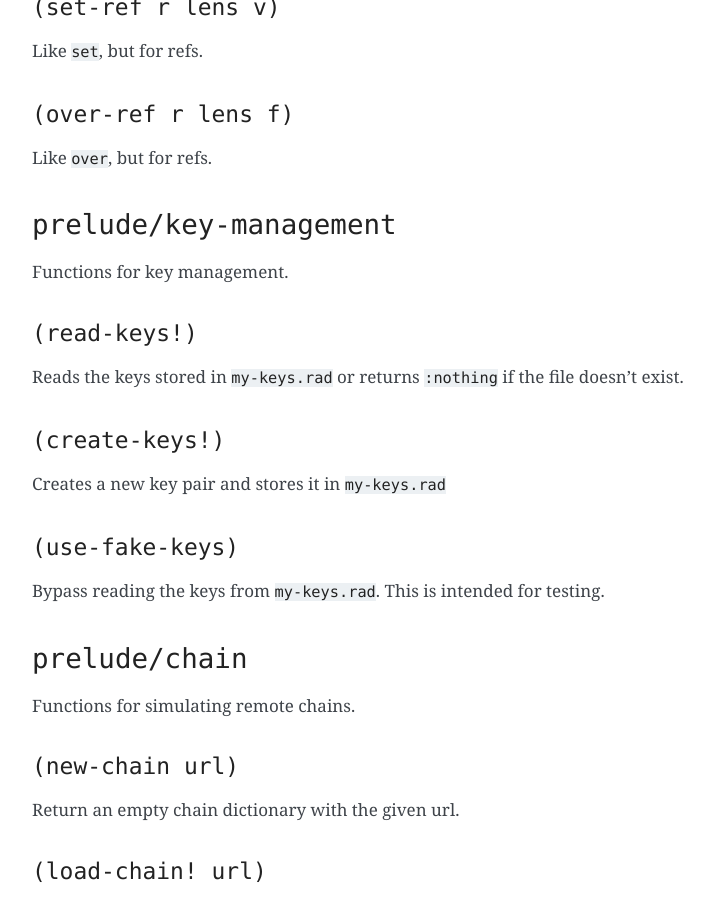
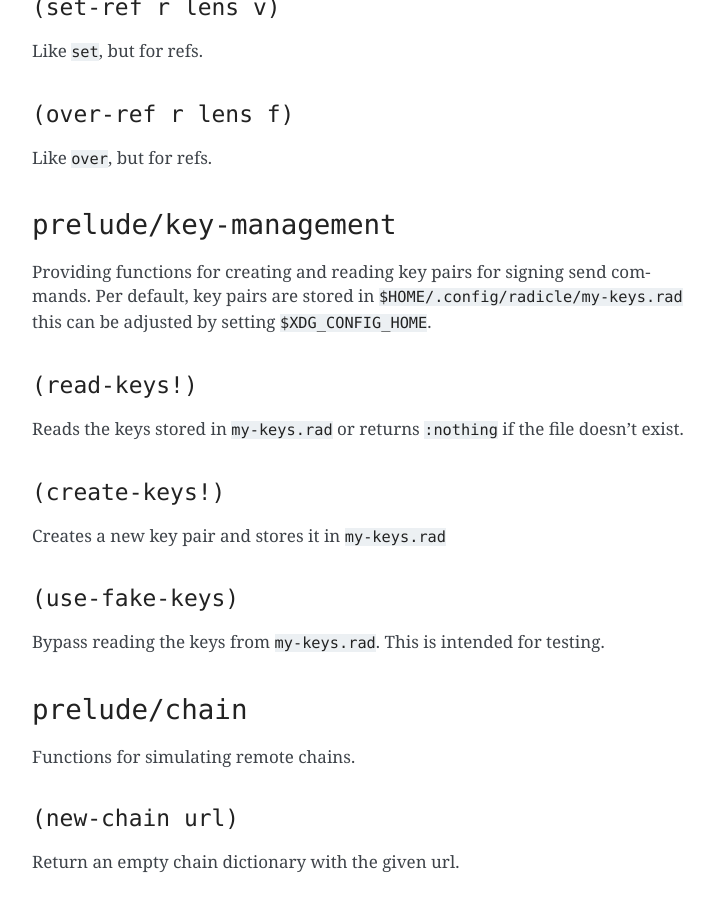
Before and after one commit to radicle-dev/radicle-alpha, a Sphinx documentation site: the page built from docs/source/reference.rst, in a window 1280 px wide and 900 px high, scrolled down 23479 px. Shown: the whole window, without its empty margins (388-1102 px from the left). Built offline with Sphinx 7.4.7, drawn with Linux system fonts in a browser that asks for light colours; pages that are not in the unit, such as notebooks, are missing from menus.

Commit message:
Update doc strings for key management

```diff
--- a/docs/source/reference.rst
+++ b/docs/source/reference.rst
@@ -1130,7 +1130,10 @@ Like ``over``, but for refs.
 ``prelude/key-management``
 --------------------------
 
-Functions for key management.
+Providing functions for creating and reading key pairs for signing send
+commands. Per default, key pairs are stored in
+``$HOME/.config/radicle/my-keys.rad`` this can be adjusted by setting
+``$XDG_CONFIG_HOME``.
 
 ``(read-keys!)``
 ~~~~~~~~~~~~~~~~
```
Also changed, not shown: 1 other file.
